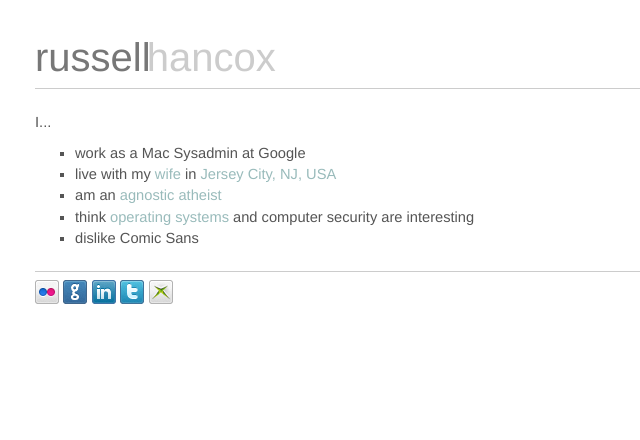
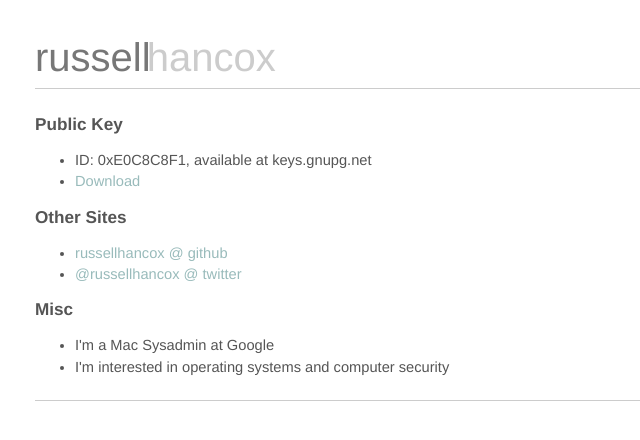
Before and after one commit to russellhancox/russell.hancox.us, a Jekyll site: the page built from index.html, in a window 1280 px wide. Shown: the top 440 px of the page, without its empty margins (0-640 px from the left). Built offline with Jekyll 4.4.1, drawn with Linux system fonts in a browser that asks for light colours.

Commit message:
Update homepage, add GPG key

```diff
--- a/_layouts/default.html
+++ b/_layouts/default.html
@@ -21,13 +21,6 @@
 		</div>
 		<hr>
  		<div id="footer">
-			<ul>
-				<li><a href="http://flickr.com/photos/russellhancox" title="Flickr"><img src="http://{{ site.url }}/images/flickr-24.png"></a></li>
-				<li><a href="http://github.com/russellhancox" title="GitHub"><img src="http://{{ site.url }}/images/github-24.png"></a></li>
-				<li><a href="http://www.linkedin.com/profile/in/russellhancox" title="LinkedIn"><img src="http://{{ site.url }}/images/linkedin-24.png"></a></li>
-				<li><a href="http://twitter.com/russellhancox" title="Twitter"><img src="http://{{ site.url }}/images/twitter-24.png"></a></li>
-				<li><a href="http://live.xbox.com/profile/profile.aspx?GamerTag=SoulSn1per" title="Xbox Live"><img src="http://{{ site.url }}/images/xbox-24.png"></a></li>
-			</ul>
 		</div>
 	</body>
 </html>
--- a/index.html
+++ b/index.html
@@ -2,11 +2,20 @@
 title: About
 layout: default
 ---
-			I...
-			<ul class="bulleted">
-				<li>work as a Mac Sysadmin at Google</li>
-				<li>live with my <a href="http://www.google.com/+KathrynHancox">wife</a> in <a href="https://maps.google.com/?ll=40.713565,-74.041114&spn=0.027097,0.055575&t=h&z=15">Jersey City, NJ, USA</a></li>
-				<li>am an <a href="http://en.wikipedia.org/wiki/Agnostic_atheism">agnostic atheist</a></li>
-				<li>think <a href="http://en.wikipedia.org/wiki/Operating_system">operating systems</a> and computer security are interesting</li>
-				<li>dislike Comic Sans</li>
+			<h3>Public Key</h3>
+			<ul>
+				<li>ID: 0xE0C8C8F1, available at keys.gnupg.net</li>
+				<li><a href="rah.pub.asc">Download</a></li>
 			</ul>
+
+			<h3>Other Sites</h3>
+			<ul>
+				<li><a href="https://github.com/russellhancox">russellhancox @ github</a></li>
+				<li><a href="https://twitter.com/russellhancox">@russellhancox @ twitter</a></li>
+			</ul>
+
+			<h3>Misc</h3>
+			<ul>
+				<li>I'm a Mac Sysadmin at Google</li>
+				<li>I'm interested in operating systems and computer security</li>
+			</ul>
```
Also changed, not shown: other parts of _layouts/default.html (+1 -1 lines), 1 other file.
